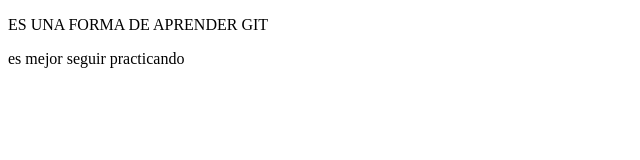
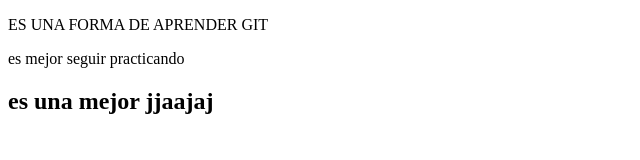
Before and after one commit to duxbeve/nuevogit, a plain HTML site: page index.html in a window 1280 px wide. Shown: the whole page, without its empty margins (0-640 px from the left). Drawn offline with Linux system fonts and the light colour scheme.

Commit message:
cuato commit jajajaj

```diff
--- a/index.html
+++ b/index.html
@@ -14,5 +14,8 @@
     <div>
         <p>es mejor seguir practicando</p>
     </div>
+     <section>
+           <h2>es una mejor jjaajaj</h2>
+      </section>
 </body>
 </html>
```
